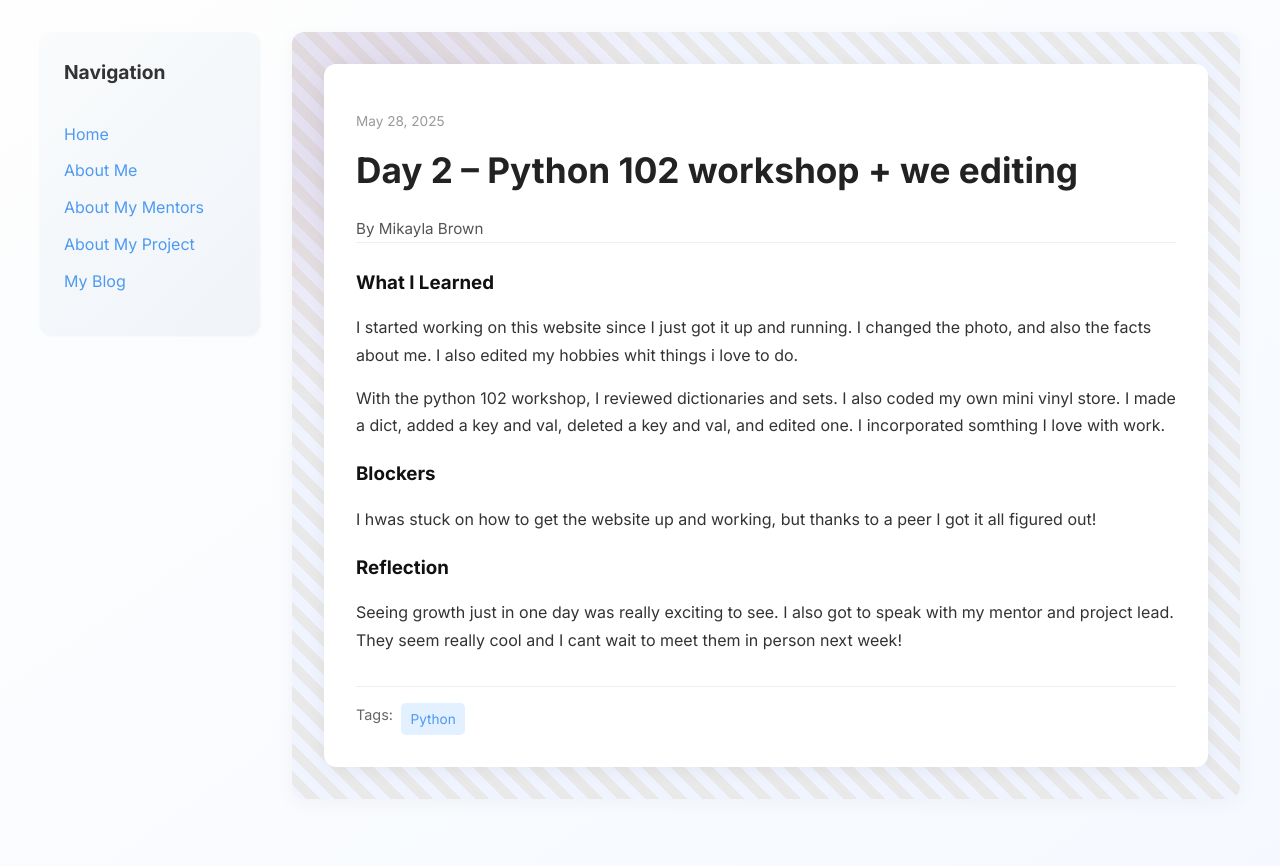
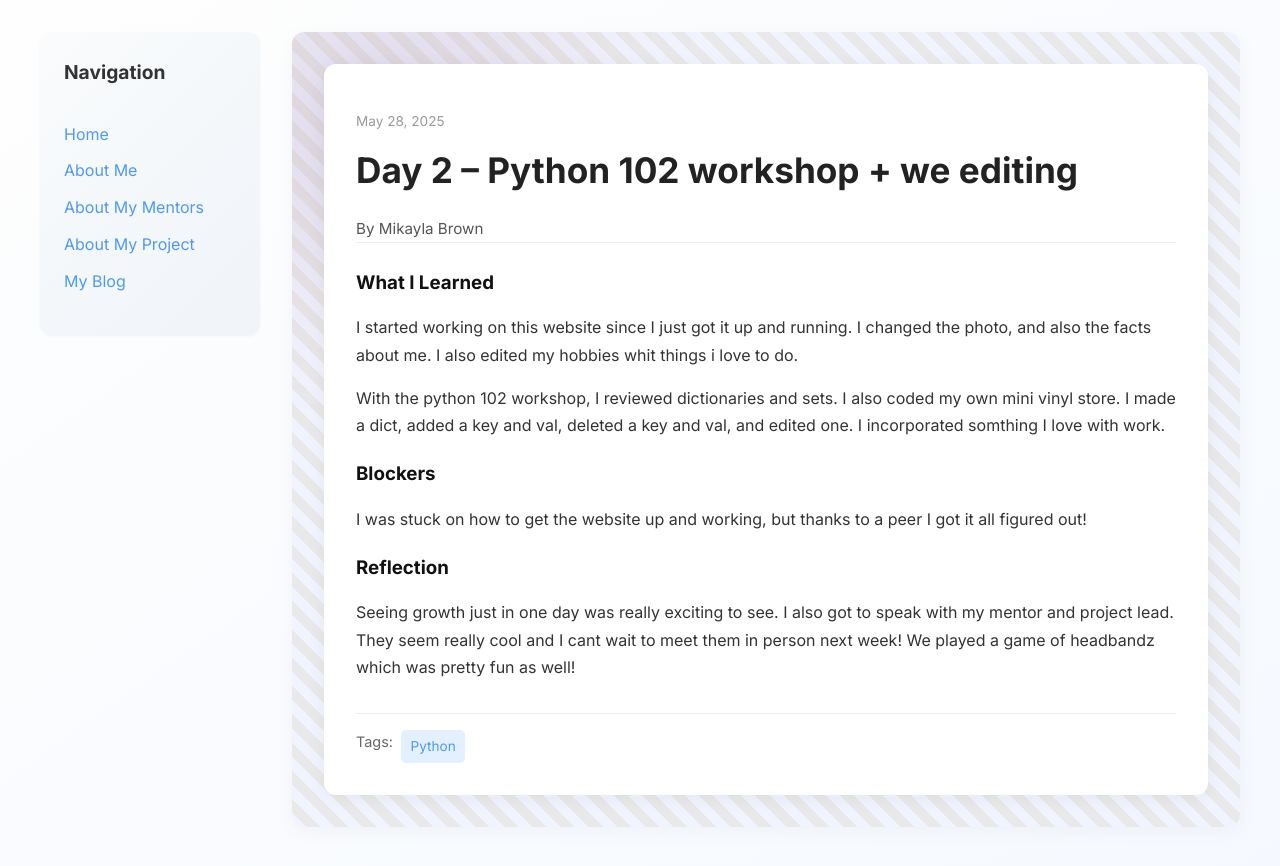
Before and after one commit to KaylaBro0/KaylaBro0.github.io, a Jekyll site: the page built from _posts/2025-05-28-day-2.md, in a window 1280 px wide. Shown: the top 866 px of the page. Built offline with Jekyll 4.4.1, drawn with Linux system fonts in a browser that asks for light colours.

Commit message:
Update 2025-05-28-day-2.md

```diff
--- a/_posts/2025-05-28-day-2.md
+++ b/_posts/2025-05-28-day-2.md
@@ -11,7 +11,7 @@ what_i_learned: |
 
   With the python 102 workshop, I reviewed dictionaries and sets. I also coded my own mini vinyl store. I made a dict, added a key and val, deleted a key and val, and edited one. I incorporated somthing I love with work.
 blockers: |
- I hwas stuck on how to get the website up and working, but thanks to a peer I got it all figured out!
+ I was stuck on how to get the website up and working, but thanks to a peer I got it all figured out!
 reflection: |
- Seeing growth just in one day was really exciting to see. I also got to speak with my mentor and project lead. They seem really cool and I cant wait to meet them in person next week!
+ Seeing growth just in one day was really exciting to see. I also got to speak with my mentor and project lead. They seem really cool and I cant wait to meet them in person next week! We played a game of headbandz which was pretty fun as well!
 ---
```
